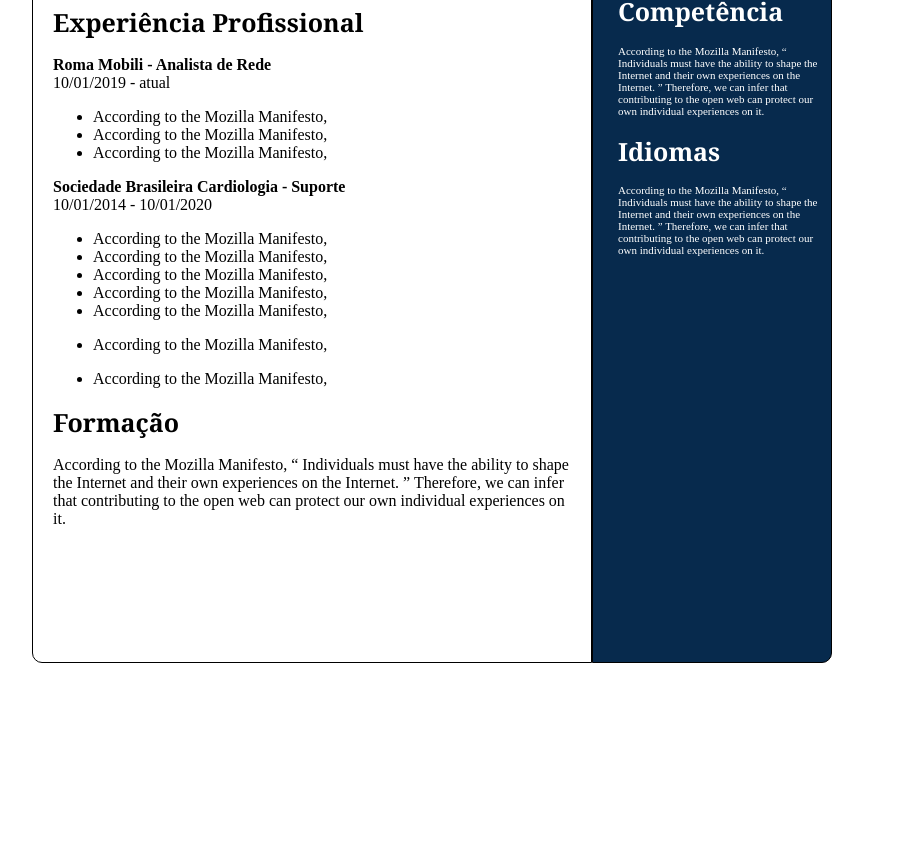
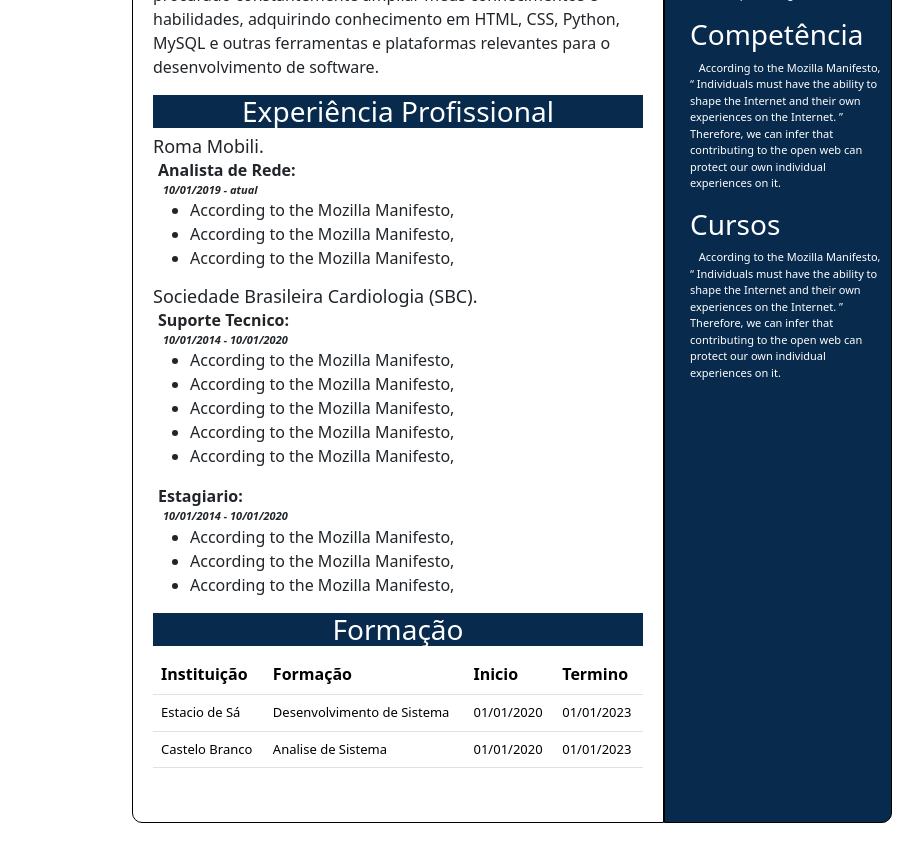
Before and after one commit to lauromotta/Curriculo-CV, a plain HTML site: page curriculos.html in a window 1280 px wide. Shown: the part 307-1160 px from the top of the page, without its empty margins (208-1131 px from the left). Before the commit the page ends 970 px from the top, so only its background shows below. Drawn offline with nearby package versions, Linux system fonts and the light colour scheme.

Commit message:
atualizando

```diff
--- a/css/style.css
+++ b/css/style.css
@@ -1,73 +1,67 @@
-/* :root{
-
-} */
 
 img {
 
-    position: fixed;
+    position: absolute;
     border-radius: 50%;
-    width: 10%;
-    height: 10%;
+    width: 100px;
+    height: 100px;
 
  }
+
+
+.image{
+    float: left;
+    margin: 10px 0px 0px 20px;
+    width: 120px;
+    height: 100px;
+    /* background-color: black; */
+
+}
 
  .sect1 {
     font-size: 11px;
 
  }
 
- /* 1)static: this is the default value.We cannot use top,bottom,left and right and
- z-index value with static position.
- 2)relative: the element is positioned relative to its normal position.We can
- move relative element using top,bottom,left and right.
- 3)absolute: the element is positioned absolutely to its first positioned parent.
- We can moved element and provide z-index. For example we position parent relative
- and move child using absolute property.
- 4)fixed: the element is positioned related to the browser window.
- 5)sticky: the element is positioned based on the user's scroll position.After
- element goes to scroll position it act as fixed and we give it using top,left,
- right,bottom. */
+ .date-status{
+    font-size: 11px;
+    font-style: italic;
+    font-weight: bold;
+    margin: 0px 0px 0px 20px;
 
 
-.image{
-    float: left;
-    /* position: relative; */
-    margin: 10px 0px 0px 20px;
-    /* background-color: aqua; */
-    width: 100px;
-    height: 100px;
+ }
 
-}
+ p{
+
+    text-indent: 0.8em;
+ }
+
+
+
+
 .nome {
     float: left;
     text-align: left;
     margin: 5px 0px 0px 0px;
-    /* background-color: #000; */
 
 }
 
 .center-div {
     position: absolute;
-    /* position: relative; */
     min-width: 800px;
-    /* width: 40%; */
-    height: 100%;
-    top: 50%;
-    /* bottom:60%; */
-    left: 50%;
-    transform: translate(-50%, -50%);
-    /* background-color: rgb(12, 12, 12); */
+    max-width: 900;
+    left: 25%;
+    right: 25%;
     padding: 20px;
-    /* margin-top: 10px;
-    margin-bottom: 100px; */
-    text-align: center;
+    /* text-align: center; */
 
  }
 
 .left-div, .right-div{
 
     border: 0.5px solid #000;
-    height: 120%;
+    height: 1100px;
     box-sizing: border-box;
     margin-top: 10px;
     margin-bottom: 10px;
@@ -76,16 +70,16 @@ img {
 }
 
 .left-div {
+
     border-radius: 10px 0px 0px 10px;
     float: left;
-
     width: 70%;
     background-color: white;
-    /* padding: 10px; */
     padding: 20px;
  }
 
 .right-div {
+
     border-radius: 0px 10px 10px 0px;
     float: right;
     width: 30%;
@@ -140,14 +134,27 @@ img {
     color: white;
 }
 
-h1 {
 
-    font-size: 25px;
-    /* font-style: oblique; */
-    font-family: Georgia, 'Times New Roman', Times, serif;
+.date-status{
+    margin-left: 5px;
 
 }
 
+#job-title, .date-status{
+
+    margin-top: 0px;
+    margin-bottom: 0px;
+}
+
+#job-title{
+    font-size: 15;
+
+}
+
+.job{
+    margin-left: 5px;
+
+}
 
 .icons{
     color: white;
@@ -161,3 +168,24 @@ h1 {
     text-align: center;
 
 }
+
+
+.table td{
+
+    font-size: 13px;
+}
+
+
+.titule-trab{
+
+    background-color: rgb(7, 42, 77);
+    color: white;
+    text-align: center;
+}
+
+#company-name{
+    margin-bottom: 0px;
+    font-size: 18px;
+    /* font-size: 10px; */
+    /* margin-top: 0px; */
+}
--- a/curriculos.html
+++ b/curriculos.html
@@ -8,6 +8,9 @@
     <link rel="stylesheet" type="text/css" href="css/style.css">
     <link rel="stylesheet" href="https://cdnjs.cloudflare.com/ajax/libs/font-awesome/5.15.1/css/all.min.css" integrity="sha512-+4zCK9k+qNFUR5X+cKL9EIR+ZOhtIloNl9GIKS57V1MyNsYpYcUrUeQc9vNfzsWfV28IaLL3i96P9sdNyeRssA==" crossorigin="anonymous" />
     <link rel="stylesheet" type="text/css" media="print" href="css/print.css">
+    <link href="https://cdn.jsdelivr.net/npm/bootstrap@5.3.0-alpha1/dist/css/bootstrap.min.css" rel="stylesheet" integrity="sha384-GLhlTQ8iRABdZLl6O3oVMWSktQOp6b7In1Zl3/Jr59b6EGGoI1aFkw7cmDA6j6gD" crossorigin="anonymous">
+
+
 </head>
 <body>
     <!-- <div class="conteiner"> -->
@@ -32,35 +35,43 @@
                 </div>
 
                 <div class="box">
+                    <h3 class="titule-trab">Resumo Profissional</h3>
 
-                    <h1>Resumo Profissional</h1>
                     <p>
-                    According to Sir Tim Berners-Lee,
-                    <q cite="http://www.w3.org/People/Berners-Lee/FAQ.html#Internet">
-                        I was lucky enough to invent the Web at the time when the Internet already
-                        existed - and had for a decade and a half.
-                    </q>
-                    We must understand that there is nothing fundamentally wrong with building on
-                    the contributions of others.
+                        Sou um entusiasta apaixonado por desenvolvimento de software e tive a oportunidade de iniciar minha jornada nessa área em 2019, trabalhando com VBA.
+                        Desde então, tenho procurado constantemente ampliar meus conhecimentos e habilidades, adquirindo conhecimento em HTML, CSS, Python, MySQL e outras ferramentas e plataformas relevantes para o desenvolvimento de software.
                     </p>
 
-                    <h1>Experiência Profissional</h1>
-                    <p>
-                        <b>Roma Mobili - Analista de Rede </b>
-                        <br>
+
+                    <h3 class="titule-trab">Experiência Profissional</h3>
+
+                    <h4 id="company-name">Roma Mobili.</h4>
+
+                    <div class="job">
+
+                        <span id="job-title"><strong>Analista de Rede:</strong></span>
+                        <div class="date-status">
                             10/01/2019 - atual
+                        </div>
+                        <div>
+
                             <ul>
                                 <li>According to the Mozilla Manifesto,</li>
                                 <li>According to the Mozilla Manifesto,</li>
                                 <li>According to the Mozilla Manifesto,</li>
                             </ul>
-                    </p>
+                        </div>
 
-                    <p>
-                        <b>Sociedade Brasileira Cardiologia - Suporte </b>
-                        <br>
+                    </div>
+
+                    <h4 id="company-name">Sociedade Brasileira Cardiologia (SBC).</h4>
+                    <div class="job">
+
+                        <span id="job-title"><strong>Suporte Tecnico:</strong></span>
+                        <div class="date-status">
                             10/01/2014 - 10/01/2020
-
+                        </div>
+                        <div>
                             <ul>
                                 <li>According to the Mozilla Manifesto,</li>
                                 <li>According to the Mozilla Manifesto,</li>
@@ -68,27 +79,59 @@
                                 <li>According to the Mozilla Manifesto,</li>
                                 <li>According to the Mozilla Manifesto,</li>
                             </ul>
-                    </p>
-
+                        </div>
+                        <span id="job-title"><strong>Estagiario:</strong></span>
+                        <div class="date-status">
+                            10/01/2014 - 10/01/2020
+                        </div>
+                        <div>
                             <ul>
                                 <li>According to the Mozilla Manifesto,</li>
-                    </ul>
-                    <ul>
+                                <li>According to the Mozilla Manifesto,</li>
                                 <li>According to the Mozilla Manifesto,</li>
                             </ul>
+                        </div>
+
+                    </div>
 
 
 
-                    <h1>Formação</h1>
-                    <p>
-                    According to the Mozilla Manifesto,
-                    <q cite="http://www.mozilla.org/en-US/about/manifesto/">
-                        Individuals must have the ability to shape the Internet and their own
-                        experiences on the Internet.
-                    </q>
-                    Therefore, we can infer that contributing to the open web can protect our own
-                    individual experiences on it.
-                    </p>
+
+
+                    <h3 class="titule-trab">Formação</h3>
+
+                    <table class="table table-hover">
+                        <thead>
+
+                            <tr>
+                                <!-- <th scope="col">#</th> -->
+                                <th scope="col">Instituição</th>
+                                <th scope="col">Formação</th>
+                                <th scope="col">Inicio</th>
+                                <th scope="col">Termino</th>
+
+                            </tr>
+
+                        </thead>
+                        <tbody>
+                            <tr>
+                                <!-- <th scope="row">1</th> -->
+                                <td>Estacio de Sá</td>
+                                <td>Desenvolvimento de Sistema</td>
+                                <td>01/01/2020</td>
+                                <td>01/01/2023</td>
+                            </tr>
+                            <tr>
+                                <!-- <th scope="row">2</th> -->
+                                <td>Castelo Branco</td>
+                                <td>Analise de Sistema </td>
+                                <td>01/01/2020</td>
+                                <td>01/01/2023</td>
+                            </tr>
+
+                        </tbody>
+                    </table>
+
                 </div>
             </div>
 
@@ -100,11 +143,12 @@
             <div class="secao">
                 <div class="dados">
 
-                    <h1>Dados Pessoal</h1>
+                    <h3>Dados Pessoal</h3>
                     <div class="sect1">
 
                         <p>
                             Rua Joaquim Sarmento, 165
+
                             <br>
                             21660-370, Rio de Janeira
                             <br>
@@ -128,7 +172,7 @@
                         </p>
 
                     </div>
-                    <h1>Competência</h1>
+                    <h3>Competência</h3>
                     <div class="sect1">
 
                         <p>
@@ -141,7 +185,7 @@
                         individual experiences on it.
                         </p>
                     </div>
-                    <h1>Idiomas</h1>
+                    <h3>Cursos</h3>
                     <div class="sect1">
 
                         <p>
@@ -157,27 +201,6 @@
                 </div>
 
 
-
-                <!-- <div class="icons">
-                    <h1>Rede social</h1>
-                    <div>
-                        <a href="https://api.whatsapp.com/send/?phone=5521987189591">
-                            <i class="fab fa-whatsapp fa-1x"></i> +55 21 98718-9591
-                        </a>
-                    </div>
-                    <div>
-                        <a href="https://github.com/lauromotta">
-                            <i class="fab fa-github fa-1x">  </i>
-                        </a>
-                    </div>
-                    <div>
-                        <a href="https://linkedin.com/in/lauromotta">
-                            <i class="fab fa-linkedin fa-1x"></i> linkedin
-                        </a>
-                    </div>
-                </div> -->
-
-
             </div>
 
         </div>
@@ -185,11 +208,7 @@
     </div>
 
 
-
-    <!-- </div> -->
-
-
-
     </div>
+    <script src="https://cdn.jsdelivr.net/npm/bootstrap@5.3.0-alpha1/dist/js/bootstrap.bundle.min.js" integrity="sha384-w76AqPfDkMBDXo30jS1Sgez6pr3x5MlQ1ZAGC+nuZB+EYdgRZgiwxhTBTkF7CXvN" crossorigin="anonymous"></script>
 </body>
 </html>
```
Lines whose indentation alone changed are shown as unchanged.
